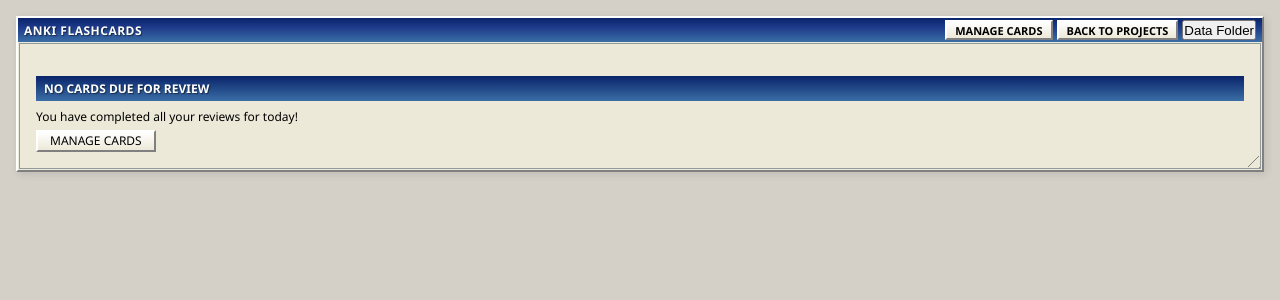
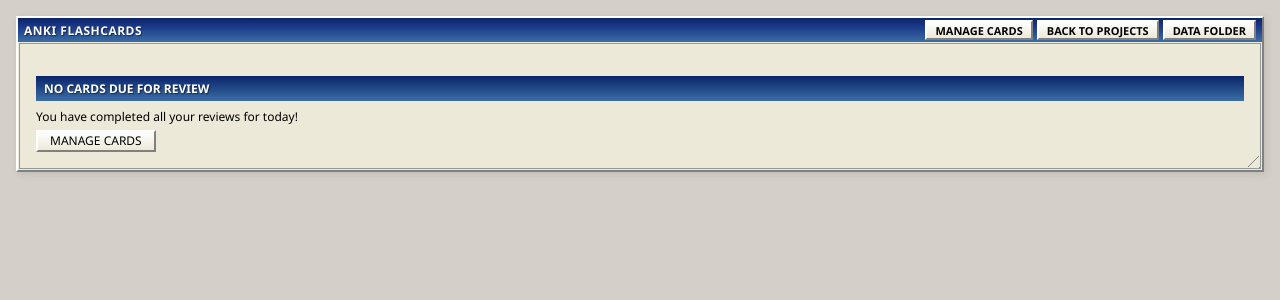
Before and after one commit to dropbop/ElectronProjectTracker, a Flask app: page /anki in a window 1280 px wide. Shown: the top 300 px of the page. Run offline with Flask 3, Linux system fonts and the light colour scheme.

Commit message:
Update base.html
Fix button for data folder

```diff
--- a/templates/base.html
+++ b/templates/base.html
@@ -11,9 +11,7 @@
             <span class="window-title">{% block window_title %}{% endblock %}</span>
             <div class="window-controls">
                 {% block window_controls %}{% endblock %}
-                <button onclick="window.api && window.api.chooseDataDir && window.api.chooseDataDir()">
-                    Data Folder
-                </button>
+                <a href="#" class="control-button" onclick="window.api?.chooseDataDir?.(); return false;">DATA FOLDER</a>
             </div>
         </div>
         <div class="main-content">
```
